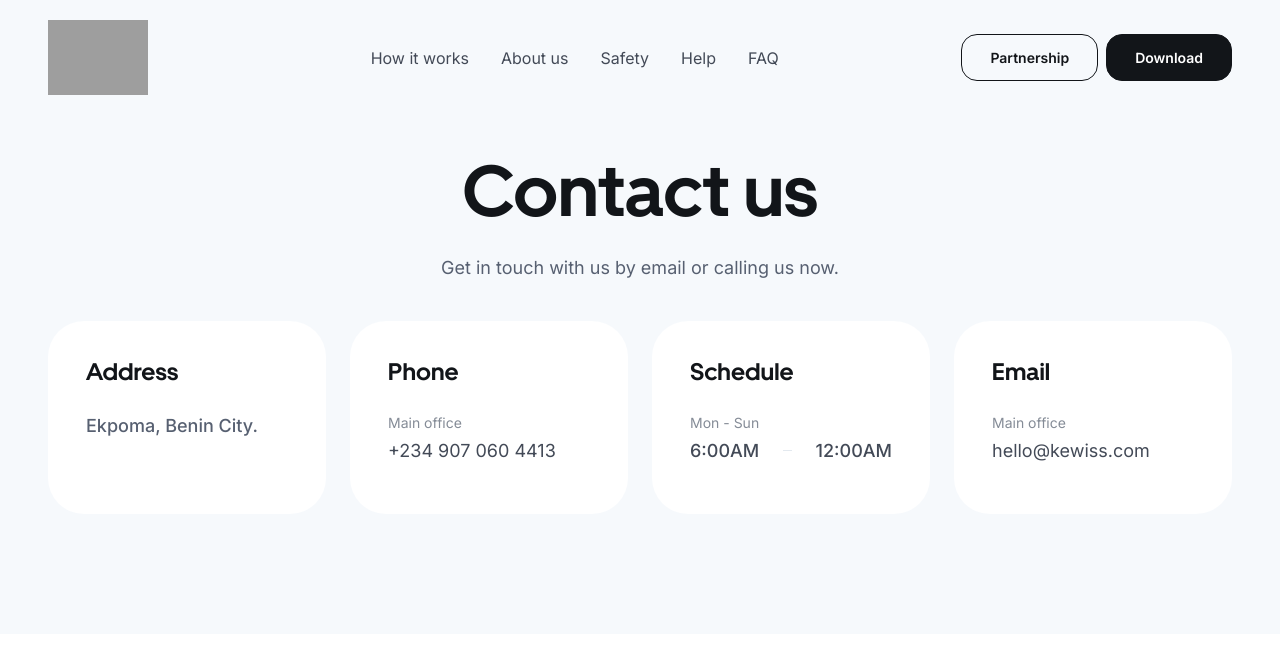
After one commit to codystack/kewiss, a PHP site: page /contact in a window 1280 px wide. The commit adds this page. Shown: the top 651 px of the page. Run offline with PHP 8.4, Linux system fonts and the light colour scheme; grey boxes are pictures that could not be loaded.

Commit message:
help page added

```diff
--- a/components/footer.php
+++ b/components/footer.php
@@ -32,7 +32,7 @@
                             <h6 class="fw-bold">Support</h6>
                             <ul class="nav flex-column fs-sm">
                             <li class="nav-item">
-                                <a class="nav-link fw-normal px-0 py-1" href="help">Help center</a>
+                                <a class="nav-link fw-normal px-0 py-1" href="contact">Help</a>
                             </li>
                             <li class="nav-item">
                                 <a class="nav-link fw-normal px-0 py-1" href="terms">Terms of service</a>
--- a/components/navbar.php
+++ b/components/navbar.php
@@ -33,7 +33,7 @@
                         <a class="nav-link" href="safety">Safety</a>
                     </li>
                     <li class="nav-item">
-                        <a class="nav-link" href="help">Help</a>
+                        <a class="nav-link" href="contact">Help</a>
                     </li>
                     <li class="nav-item">
                         <a class="nav-link" href="faq">FAQ</a>
--- /dev/null
+++ b/contact.php
@@ -0,0 +1,124 @@
+<?php
+include "./components/header.php";
+include "./components/navbar.php";
+?>
+
+    <main class="page-wrapper">
+
+        <section class="bg-secondary py-5">
+            <div class="container pt-5 pb-lg-2 pb-xl-4 py-xxl-5 mt-5">
+
+                <h1 class="display-2 text-center">Contact us</h1>
+                <p class="fs-lg pb-4 mb-2 mb-sm-3 text-center">Get in touch with us by email or calling us now.</p>
+
+                <!-- Details cards -->
+                <div class="row row-cols-1 row-cols-sm-2 row-cols-xl-4 g-4 pb-2 pb-sm-4 pb-lg-5">
+
+                <!-- Address -->
+                <div class="col">
+                    <div class="card border-0 h-100">
+                        <div class="card-body">
+                            <h4 class="card-title mb-4">Address</h4>
+                            <p class="fs-lg fw-medium pb-3 mb-3">Ekpoma, Benin City.</p>
+                        </div>
+                    </div>
+                </div>
+
+                <!-- Phone -->
+                <div class="col">
+                    <div class="card border-0 h-100">
+                    <div class="card-body">
+                        <h4 class="card-title mb-4">Phone</h4>
+                        <ul class="list-unstyled mb-0">
+                        <li class="pb-1 mb-2">
+                            <span class="d-block fs-sm text-body-secondary mb-1">Main office</span>
+                            <a class="nav-link fs-lg p-0" href="+2349070604413">+234 907 060 4413</a>
+                        </li>
+                        </ul>
+                    </div>
+                    </div>
+                </div>
+
+                <!-- Schedule -->
+                <div class="col">
+                    <div class="card border-0 h-100">
+                    <div class="card-body">
+                        <h4 class="card-title mb-4">Schedule</h4>
+                        <ul class="list-unstyled mb-0">
+                            <li class="pb-1 mb-2">
+                                <span class="d-block fs-sm text-body-secondary mb-1">Mon - Sun</span>
+                                <div class="d-flex align-items-center">
+                                    <span class="text-nav fs-lg fw-medium">6:00AM</span>
+                                    <span class="border-top mx-4" style="width: 36px; height: 1px;"></span>
+                                    <span class="text-nav fs-lg fw-medium">12:00AM</span>
+                                </div>
+                            </li>
+                        </ul>
+                    </div>
+                    </div>
+                </div>
+
+                <!-- Email -->
+                <div class="col">
+                    <div class="card border-0 h-100">
+                    <div class="card-body">
+                        <h4 class="card-title mb-4">Email</h4>
+                        <ul class="list-unstyled mb-0">
+                            <li class="pb-1 mb-2">
+                                <span class="d-block fs-sm text-body-secondary mb-1">Main office</span>
+                                <a class="nav-link fs-lg p-0" href="mailto:hello@kewiss.com">hello@kewiss.com</a>
+                            </li>
+                        </ul>
+                    </div>
+                    </div>
+                </div>
+                </div>
+            </div>
+        </section>
+
+
+        <!-- CTA -->
+        <section class="pt-2 mt-lg-3">
+            <div class="container">
+            <div class="position-relative overflow-hidden rounded-5 px-4 px-sm-5 px-lg-0">
+                <div class="bg-dark rounded-5 position-absolute top-0 start-0 w-100 h-100" data-aos="zoom-in" data-aos-duration="600" data-aos-offset="300" data-disable-parallax-down="lg"></div>
+                <div class="row align-items-center position-relative z-2">
+                <div class="col-md-6 col-lg-5 col-xl-4 offset-lg-1 pb-sm-3 pt-5 py-md-0 py-lg-5" data-aos="fade-up" data-aos-duration="500" data-aos-offset="250" data-disable-parallax-down="lg">
+                    <h2 class="display-3 text-white text-center text-md-start mb-4 mb-lg-5">Download and <br class="d-none d-xxl-inline">Start Moving In Style</h2>
+
+                    <!-- Market buttons -->
+                    <div class="d-flex flex-column flex-sm-row justify-content-center justify-content-md-start">
+                    <a class="btn btn-light btn-lg px-3 py-2 me-sm-3 mb-3 mb-sm-0" href="#">
+                        <img class="mx-1" src="assets/img/market/appstore-dark.svg" width="136" alt="App Store">
+                    </a>
+                    <a class="btn btn-light btn-lg px-3 py-2" href="#">
+                        <img class="mx-1" src="assets/img/market/googleplay-dark.svg" width="135" alt="Google Play">
+                    </a>
+                    </div>
+
+                </div>
+                <div class="col-md-6 col-lg-5 offset-xl-1">
+
+                    <!-- Image visible on screens < 768px -->
+                    <img class="d-block d-md-none mx-auto" src="assets/img/bookride.png" width="420" alt="App screen">
+
+                    <!-- Image visible on screens > 768px -->
+                    <div class="d-none d-md-block position-relative mx-auto" style="max-width: 484px;">
+                    <div class="position-absolute top-0 start-0 w-100 h-100" data-aos="zoom-in" data-aos-duration="400" data-aos-delay="600" data-aos-offset="300" data-aos-easing="ease-out-back" data-disable-parallax-down="lg">
+                        <svg class="position-absolute top-0 start-0 w-100 h-100" width="484" height="590" style="color: #a7e92f" viewBox="0 0 484 590" fill="currentColor" xmlns="http://www.w3.org/2000/svg">
+                        <path d="M35.0852 77.896C29.0293 78.1976 23.6248 79.9148 17.8537 81.4616C16.7267 81.7638 16.0606 82.9197 16.3605 84.0437C16.6606 85.1684 17.8209 85.8347 18.9481 85.5331C24.4203 84.0662 29.5448 82.3932 35.2968 82.1056C36.4603 82.0476 37.3589 81.0561 37.2973 79.8952C37.2427 78.7329 36.2485 77.8374 35.0852 77.896Z"></path>
+                        <path d="M42.4929 62.8378C31.073 56.0023 17.3524 50.4482 4.32343 47.5959C3.18562 47.3476 2.05922 48.0685 1.81258 49.2044C1.56593 50.3402 2.28436 51.4658 3.42217 51.7141C16.0197 54.4726 29.2896 59.844 40.327 66.4552C41.3271 67.052 42.6231 66.7263 43.2192 65.7286C43.8152 64.7309 43.493 63.4346 42.4929 62.8378Z"></path>
+                        <path d="M51.1742 57.6399C50.0172 48.6073 44.9377 40.4608 39.1682 33.66C38.4115 32.7739 37.0807 32.6648 36.1979 33.4154C35.3087 34.1687 35.2011 35.4998 35.9511 36.3879C41.2085 42.5807 45.9377 49.949 46.9927 58.1754C47.1402 59.3297 48.1987 60.1459 49.3501 59.9984C50.5016 59.8517 51.3216 58.7935 51.1742 57.6399Z"></path>
+                        </svg>
+                    </div>
+                    <img src="assets/img/cta-screens.png" alt="App screens" data-aos="fade-left" data-aos-duration="600" data-aos-delay="200" data-aos-offset="300" data-disable-parallax-down="lg">
+                    </div>
+                </div>
+                </div>
+            </div>
+            </div>
+        </section>
+
+    </main>
+
+<?php include "./components/footer.php"; ?>
```
